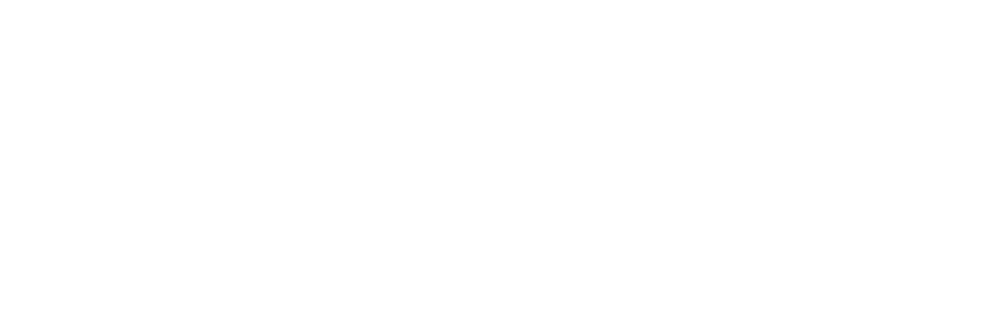
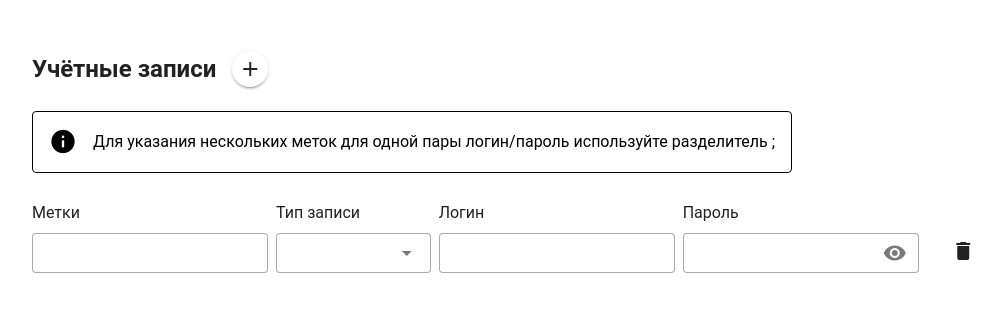
Before and after one commit to dmitrytitov-dev/test_task_saasoft, a Vue app: page / in a window 1280 px wide. Shown: the part 227-538 px from the top of the page, without its empty margins (124-1126 px from the left). Built offline with nearby package versions, Linux system fonts and the light colour scheme; a small style sheet from the web is missing.

Commit message:
Initial layout and design

```diff
--- a/components.d.ts
+++ b/components.d.ts
@@ -8,5 +8,8 @@ export {}
 /* prettier-ignore */
 declare module 'vue' {
   export interface GlobalComponents {
+    AccountRow: typeof import('./src/components/AccountRow.vue')['default']
+    AccountsPage: typeof import('./src/components/AccountsPage.vue')['default']
+    AccountsTable: typeof import('./src/components/AccountsTable.vue')['default']
   }
 }
--- a/src/App.vue
+++ b/src/App.vue
@@ -1,7 +1,7 @@
 <template>
   <v-app>
     <v-main>
-
+      <AccountsPage />
     </v-main>
   </v-app>
 </template>
--- /dev/null
+++ b/src/components/AccountRow.vue
@@ -0,0 +1,49 @@
+<script setup lang="ts">
+import { ref } from 'vue';
+
+const showPassword = ref(false);
+</script>
+
+<template>
+  <v-row dense>
+    <v-col cols="3">
+      <v-text-field
+        density="compact"
+        variant="outlined"
+        :counter="50"
+      />
+    </v-col>
+    <v-col cols="2">
+      <v-select
+        density="compact"
+        variant="outlined"
+        :items="['Локальная', 'LDAP']"
+      />
+    </v-col>
+    <v-col cols="3">
+      <v-text-field
+        density="compact"
+        variant="outlined"
+        :counter="100"
+      />
+    </v-col>
+    <v-col cols="3">
+      <v-text-field
+        density="compact"
+        variant="outlined"
+        :counter="100"
+        :type="showPassword ? 'text' : 'password'"
+        :append-inner-icon="showPassword ? 'mdi-eye-off' : 'mdi-eye'"
+        @click:append-inner="showPassword = !showPassword"
+      />
+    </v-col>
+    <v-col cols="1" class="d-flex justify-center">
+      <v-btn
+        density="compact"
+        class="mt-1"
+        icon="mdi-delete"
+        variant="text"
+      />
+    </v-col>
+  </v-row>
+</template>
--- /dev/null
+++ b/src/components/AccountsPage.vue
@@ -0,0 +1,27 @@
+<script setup lang="ts">
+
+</script>
+
+<template>
+  <v-container class="fill-height" max-width="1000">
+    <div class="w-100">
+      <div class="d-flex">
+        <h2>Учётные записи</h2>
+        <v-btn
+          class="ml-4"
+          density="comfortable"
+          icon="mdi-plus" />
+      </div>
+      <div class="mt-6 d-inline-block">
+        <v-alert
+          type="info"
+          color="black"
+          variant="outlined"
+          text="Для указания нескольких меток для одной пары логин/пароль используйте разделитель ;"
+        />
+      </div>
+
+      <AccountsTable />
+    </div>
+  </v-container>
+</template>
--- /dev/null
+++ b/src/components/AccountsTable.vue
@@ -0,0 +1,12 @@
+<template>
+  <div>
+    <v-row class="mt-6" dense>
+      <v-col cols="3">Метки</v-col>
+      <v-col cols="2">Тип записи</v-col>
+      <v-col cols="3">Логин</v-col>
+      <v-col cols="3">Пароль</v-col>
+      <v-col cols="1"></v-col>
+    </v-row>
+    <AccountRow />
+  </div>
+</template>
```
